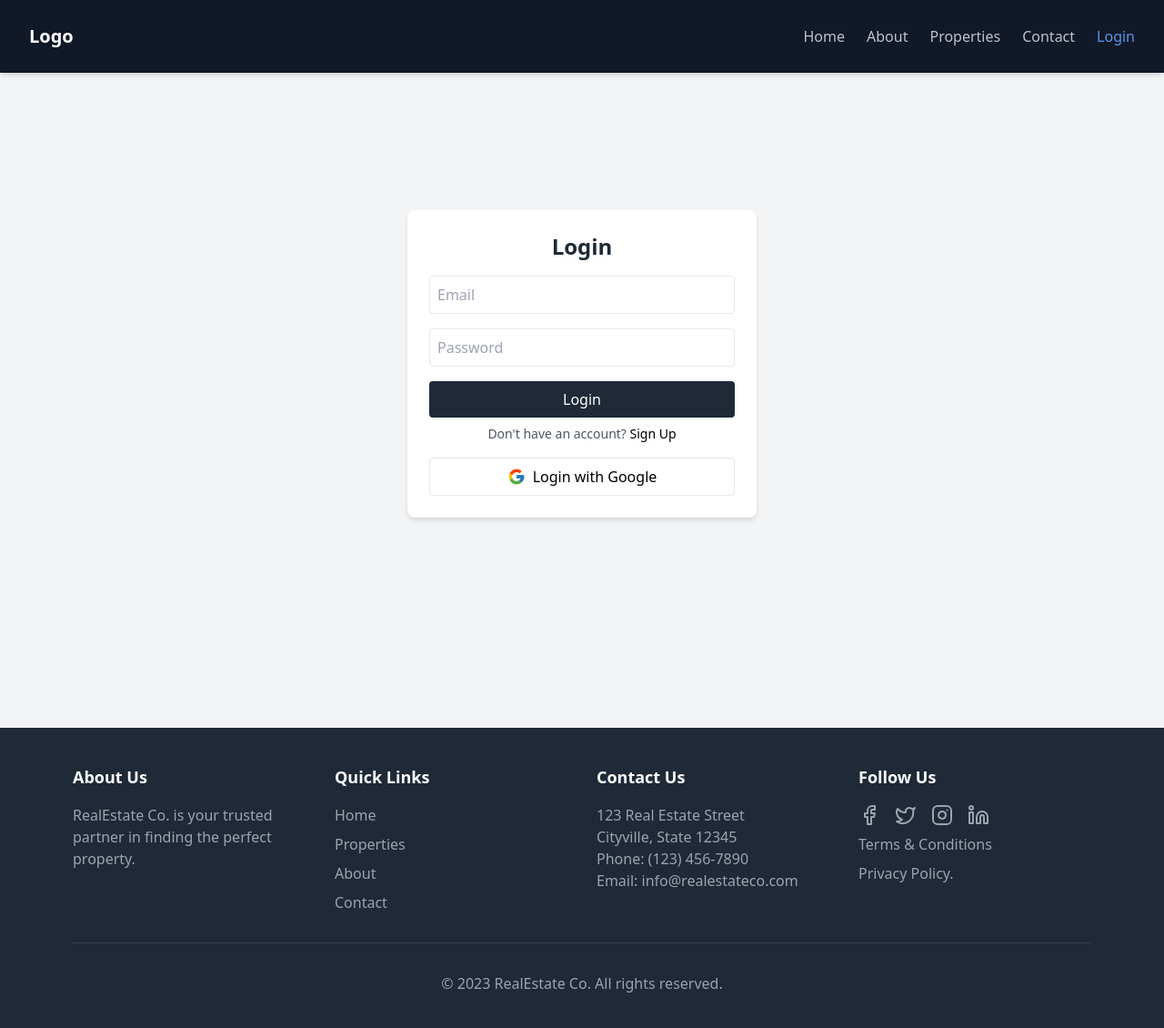
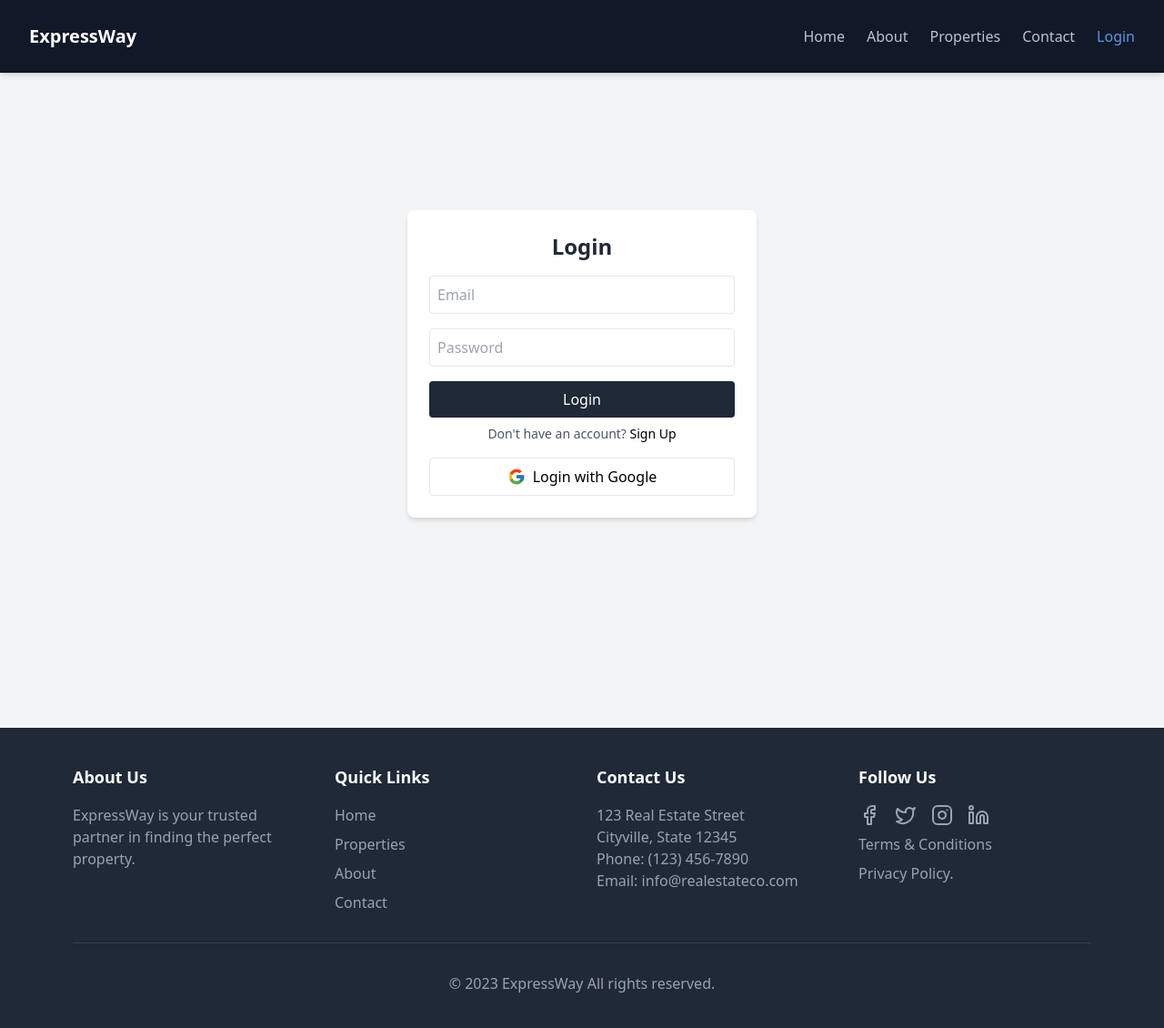
Before and after one commit to Nikitakumarisharma/realState, a Next.js app: page /login in a window 1280 px wide. Shown: the top 1130 px of the page at 91% size. Built offline with nearby package versions, Linux system fonts and the light colour scheme; no server answers.

Commit message:
check up

```diff
--- a/src/app/login/page.tsx
+++ b/src/app/login/page.tsx
@@ -21,9 +21,12 @@ export default function LoginPage() {
       const redirectTo = localStorage.getItem("redirectAfterLogin") || "/";
       localStorage.removeItem("redirectAfterLogin"); // Clear after redirection
       router.push(redirectTo);
-    } catch (err: any) {
-      setError(err.message);
+    } catch (err: unknown) {
+      if (err instanceof Error) {
+        setError(err.message);
+      }
     }
+
   };
 
   const handleGoogleLogin = async () => {
@@ -34,8 +37,10 @@ export default function LoginPage() {
       const redirectTo = localStorage.getItem("redirectAfterLogin") || "/";
       localStorage.removeItem("redirectAfterLogin");
       router.push(redirectTo);
-    } catch (err: any) {
-      setError(err.message);
+    } catch (err: unknown) {
+      if (err instanceof Error) {
+        setError(err.message);
+      }
     }
   };
 
@@ -68,7 +73,7 @@ export default function LoginPage() {
         </form>
 
         <p className="text-sm text-center mt-2 text-gray-600">
-          Don't have an account? <a href="/signup" className="text-black">Sign Up</a>
+        Don&apos;t have an account? <a href="/signup" className="text-black">Sign Up</a>
         </p>
 
         <div className="mt-4">
--- a/src/app/signup/page.tsx
+++ b/src/app/signup/page.tsx
@@ -25,8 +25,10 @@ export default function SignupPage() {
       }
 
       router.push("/dashboard"); // Redirect after successful login
-    } catch (err: any) {
-      setError(err.message);
+    } catch (err: unknown) {
+      if (err instanceof Error) {
+        setError(err.message);
+      }
     }
   };
 
@@ -70,9 +72,12 @@ export default function SignupPage() {
 
       // Redirect to login page after delay
       setTimeout(() => router.push("/"), 3000);
-    } catch (err: any) {
-      setError(err.message);
+    } catch (err: unknown) {
+      if (err instanceof Error) {
+        setError(err.message);
+      }
     }
+
   };
 
   return (
--- a/src/components/Footer.jsx
+++ b/src/components/Footer.jsx
@@ -11,7 +11,7 @@ export default function Footer() {
         <div className="grid grid-cols-1 md:grid-cols-4 gap-8">
           <div>
             <h3 className="text-lg font-semibold mb-4">About Us</h3>
-            <p className="text-gray-400">RealEstate Co. is your trusted partner in finding the perfect property.</p>
+            <p className="text-gray-400">ExpressWay is your trusted partner in finding the perfect property.</p>
           </div>
           <div>
             <h3 className="text-lg font-semibold mb-4">Quick Links</h3>
@@ -81,7 +81,7 @@ export default function Footer() {
           </div>
         </div>
         <div className="mt-8 pt-8 border-t border-gray-700 text-center text-gray-400">
-          <p>&copy; 2023 RealEstate Co. All rights reserved.</p>
+          <p>&copy; 2023 ExpressWay All rights reserved.</p>
         </div>
       </div>
     </footer>
--- a/src/components/navbar.jsx
+++ b/src/components/navbar.jsx
@@ -33,7 +33,7 @@ const Navbar = () => {
     <nav className="bg-gray-900 shadow-md px-8 py-5 flex justify-between items-center fixed top-0 w-full z-50">
       {/* Left - Logo */}
       <div className="text-xl font-bold text-white">
-        <Link href="/">Logo</Link>
+        <Link href="/">ExpressWay</Link>
       </div>
 
       {/* Mobile Menu Button */}
```
